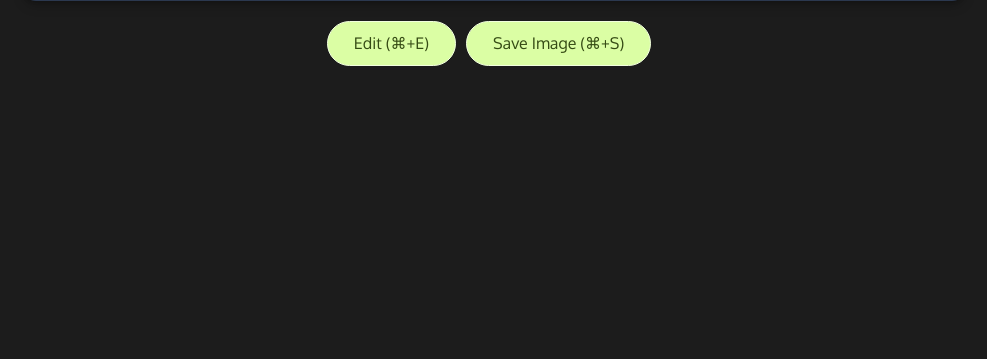
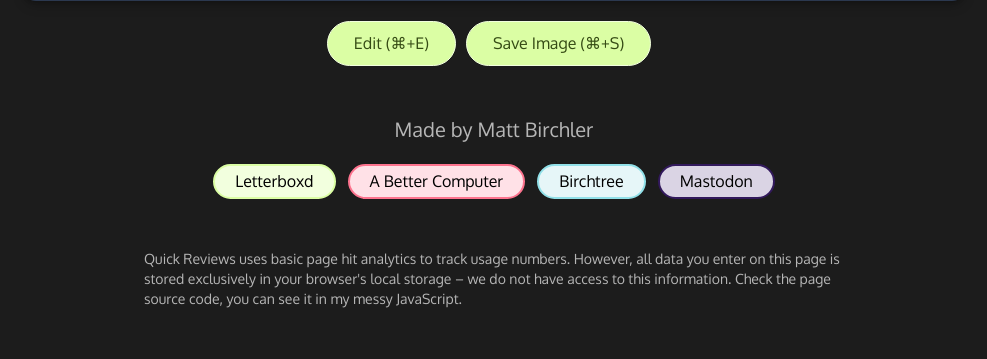
Before and after one commit to mattbirchler/Quick-Reviews-2, a PHP site: page / in a window 1280 px wide. Shown: the part 712-1071 px from the top of the page, without its empty margins (146-1133 px from the left). Before the commit the page ends 778 px from the top, so only its background shows below. Run offline with PHP 8.4, Linux system fonts and the light colour scheme; data that the repository does not hold is empty; some libraries are stand-ins or nearby versions.

Commit message:
Added footer

```diff
--- a/index.php
+++ b/index.php
@@ -159,7 +159,21 @@
     <button class="btn" id="save_the_image" onclick="exportImageShortcut()">Save Image (⌘+S)</button>
   </div>
 
-
+  <div id="footer">
+    <div id="made_by">Made by Matt Birchler</div>
+    <div id="buttons">
+      <a href="https://letterboxd.com/mattbirchler/" target="_blank" class="label green">Letterboxd</a>
+      <div class="separator"></div>
+      <a href="https://www.youtube.com/@ABetterComputer" target="_blank" class="label red">A Better Computer</a>
+      <div class="separator"></div>
+      <a href="https://birchtree.me" target="_blank" class="label blue">Birchtree</a>
+      <div class="separator"></div>
+      <a href="https://isfeeling.social/@matt" target="_blank" class="label purple">Mastodon</a>
+    </div>
+    <div id="privacy">
+      Quick Reviews uses basic page hit analytics to track usage numbers. However, all data you enter on this page is stored exclusively in your browser's local storage – we do not have access to this information. Check the page source code, you can see it in my messy JavaScript.
+    </div>
+  </div>
 
 </body>
 
--- a/style.css
+++ b/style.css
@@ -286,6 +286,55 @@ h1 {
   margin: 20px 0 50px 0;
 }
 
+#footer {
+  display: flex;
+  flex-direction: column;
+  justify-content: center;
+  align-items: center;
+  color: #b6b6b6;
+  font-family: Oxygen, sans-serif;
+  font-size: 20px;
+  margin: 0 0 50px 0;
+}
+
+.separator {
+  width: 12px;
+}
+
+.label {
+  text-decoration: none;
+  color: #000000;
+  font-size: 16px;
+  padding: 4px 20px;
+  border-radius: 100px;
+}
+
+.green {
+  background: #F2FFDE;
+  border: 2px solid #DBFEA4;
+}
+
+.blue {
+  background: #E6F6F8;
+  border: 2px solid #91E0E8;
+}
+
+.red {
+  background: #FFE1E7;
+  border: 2px solid #FD738E;
+}
+
+.purple {
+  background: #DAD4E4;
+  border: 2px solid #32195C;
+}
+
+#privacy {
+  width: 700px;
+  max-width: 80%;
+  font-size: 14px;
+}
+
 
 /* Modal */
 
```
